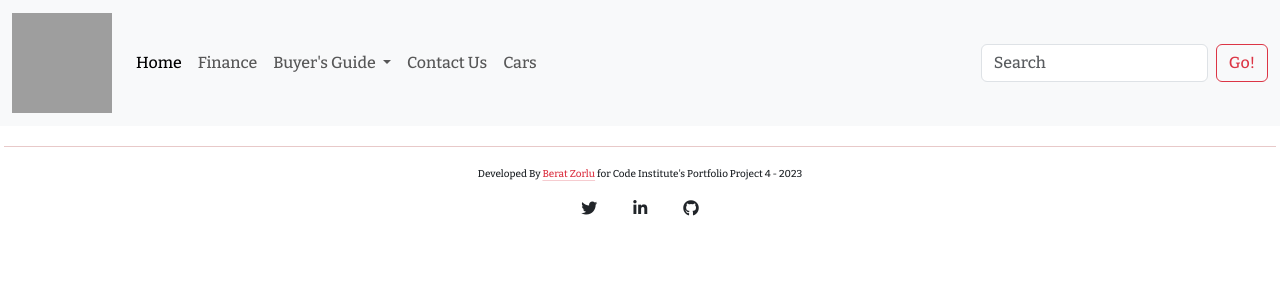
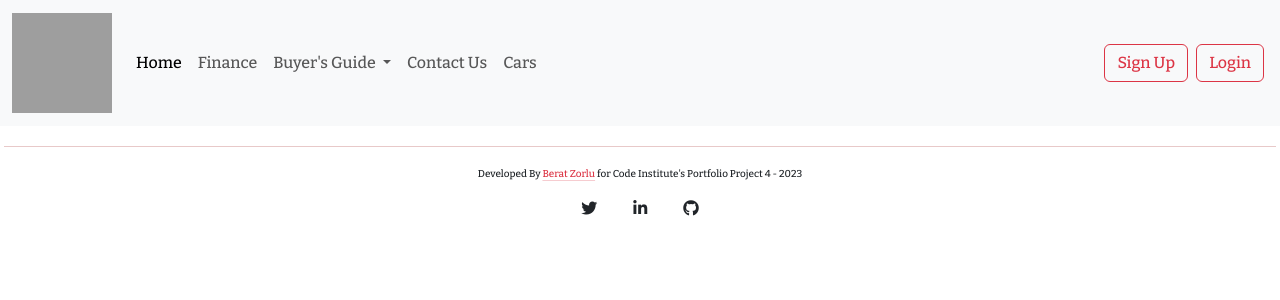
Before and after one commit to beratzorlu/AutoMate, a Django app: page / in a window 1280 px wide. Shown: the top 300 px of the page. Run offline with Django 3.2, Linux system fonts and the light colour scheme; grey boxes are pictures that could not be loaded.

Commit message:
Add login and signup buttons.

```diff
--- a/templates/base.html
+++ b/templates/base.html
@@ -77,8 +77,8 @@
                     <li class="nav-item"><a class="nav-link" href="#">Cars</a></li>
                 </ul>
                 <form class="d-flex" role="search">
-                    <input class="form-control me-2" type="search" placeholder="Search" aria-label="Search">
-                    <button class="btn btn-outline-danger" type="submit">Go!</button>
+                    <button class="btn btn-outline-danger m-1" type="submit">Sign Up</button>
+                    <button class="btn btn-outline-danger m-1" type="submit">Login</button>
                 </form>
             </div>
         </div>
```
